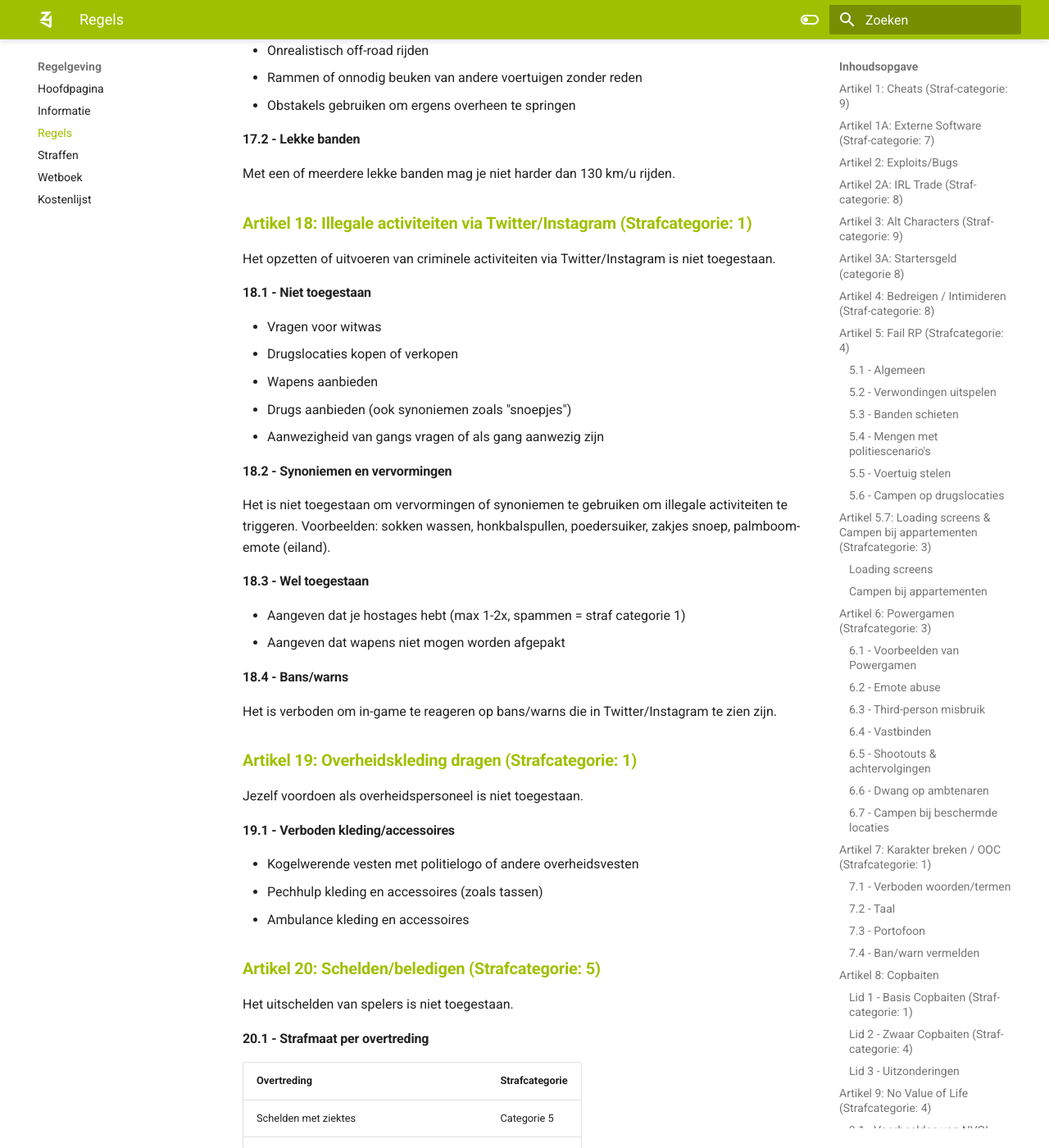
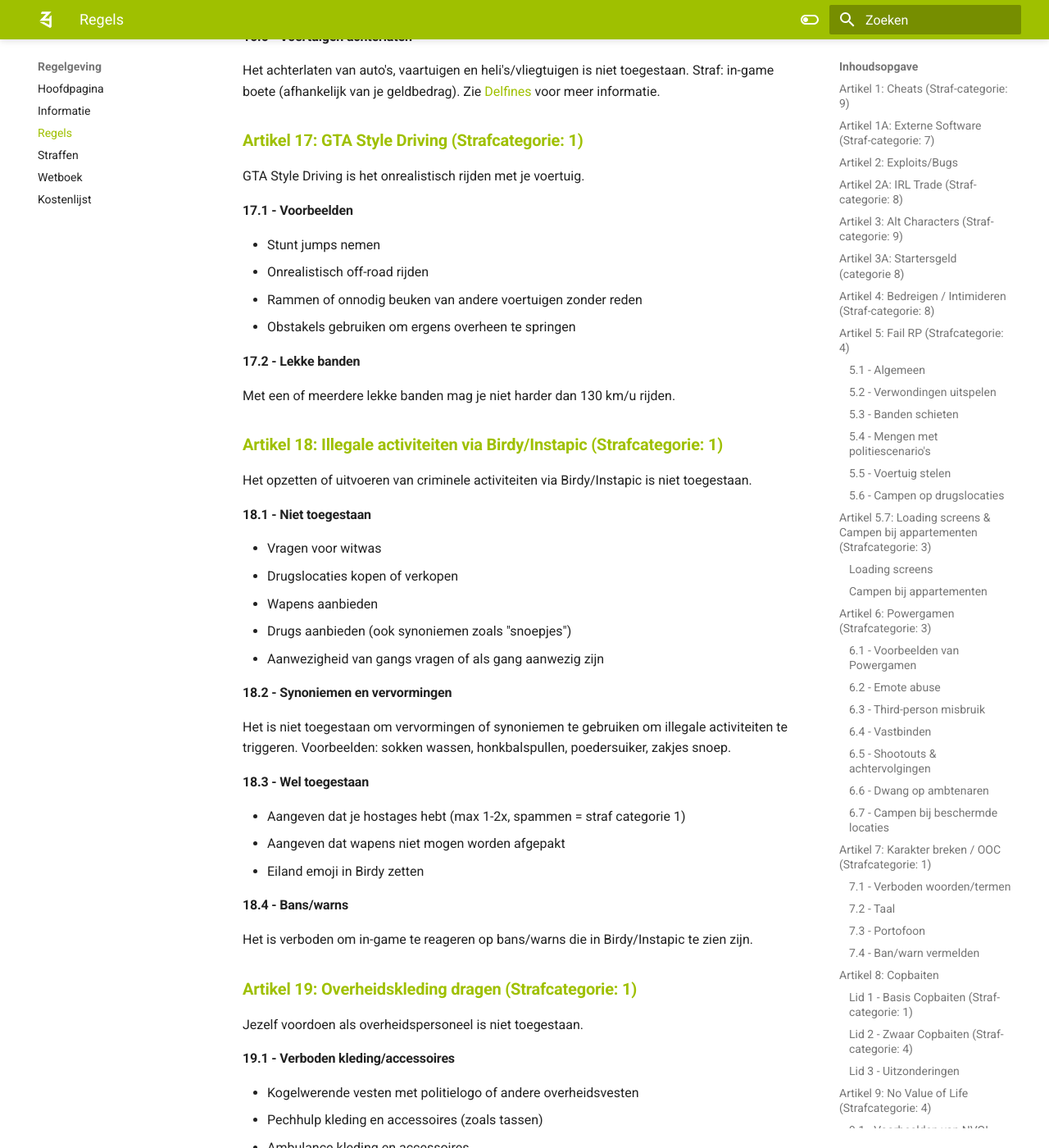
Before and after one commit to exqlusive/zuiderveen-apv, an MkDocs documentation site: the page built from docs/regels.md, in a window 1280 px wide and 1400 px high, scrolled down 12292 px. Shown: the whole window at 82% size. Built offline with MkDocs 1.6.1 and Material for MkDocs 9.7.7, drawn with Linux system fonts in a browser that asks for light colours; some of the changed text lies outside the part shown.

Commit message:
Revised APV

```diff
--- a/docs/regels.md
+++ b/docs/regels.md
@@ -13,7 +12,7 @@
 
 ### **Artikel 2: Exploits/Bugs**
 
-1. Het doelbewust misbruiken van een bug of exploit die jou of anderen voordeel geeft is **niet toegestaan**.
+1. Het doelbewust misbruiken van een bug of exploit die jou of anderen voordeel geeft, is **niet toegestaan**.
 2. **Voorbeelden (Straf-categorie: 6):** Emotes gebruiken om door muren/deuren te komen of te ontsnappen uit de gevangenis.
 3. Handelingen uitvoeren terwijl je dood bent.
 4. **Voorbeelden (Straf-categorie: 7):** Het moedwillig dupliceren van in-game items.
@@ -65,13 +65,13 @@
 
 Je moet verwondingen uitspelen bij:
 
-| Situatie | Snelheid |
-| --- | --- |
-| Over de kop gaan | > 40 km/u |
+| Situatie                                                | Snelheid  |
+|---------------------------------------------------------|-----------|
+| Over de kop gaan                                        | > 40 km/u |
 | Crashen tegen onverwoestbare objecten (gebouwen, palen) | > 85 km/u |
-| Crashen tegen andere voertuigen | > 85 km/u |
-| Crashen met een motor | > 55 km/u |
-| Van motor afgeschoten worden | > 55 km/u |
+| Crashen tegen andere voertuigen                         | > 85 km/u |
+| Crashen met een motor                                   | > 55 km/u |
+| Van motor afgeschoten worden                            | > 55 km/u |
 
 Ook bij:
 
@@ -83,7 +83,7 @@
 #### 5.3 - Banden schieten
 
 Het schieten van banden zonder aanleiding is niet toegestaan.
- Wel toegestaan wanneer:
+Wel toegestaan wanneer:
 
 - Jij of je gang wordt gewaarschuwd om stil te staan
 - Je langer dan 5 minuten wordt achtervolgd door minimaal 2 politievoertuigen
@@ -155,11 +155,17 @@
 - Binnen 10 minuten na het trekken van je wapen dit wegleggen of de stad verlaten. Dit geldt ook voor agenten. Een stafflid mag hiervoor een combatlog ban uitdelen.
 - Het DEL-menu gebruiken om spelers te vinden via ID's
 - Een speler meenemen naar het eiland om daar te doden (RDM-regel omzeilen)
+- Medisch personeel forceren om iemand te reanimeren om direct het wapen af te pakken
+- Communicatie middelen gebruiken terwijl je dood- of onder water bent
+- Medewerkers van de overheid te ontvoeren om een signalering te verwijderen of om iets te bekijken in de MEOS
+- Medewerkers van de overheid te dwingen om een (bewusteloze) burger te fouilleren, items (zoals wapens) af te nemen en te geven aan jou of een andere burger
+- Wanneer je handen omhoog hebt, dien je te allen tijde mee te werken. Het snel switchen naar richten is niet toegestaan (10 sec. cooldown)
 
 #### 6.2 - Emote abuse
 
 - Emotes (zoals F5) gebruiken terwijl je beschoten wordt
 - In F5 liggen achter een muur om in third-person te kijken zonder op te vallen
+- Spammen van emotes om zo door bijvoorbeeld een muur te vallen
 
 #### 6.3 - Third-person misbruik
 
@@ -227,16 +233,12 @@
 - Het verstoren van een scenario, ongeacht de omvang, zoals het telkens heen en weer rijden bij een overval of het mengen in een achtervolging die al enkele minuten bezig is;
 - Het opzettelijk irriteren van agenten of herhaaldelijk proberen af te leiden zonder duidelijke reden of zonder daadwerkelijke overval/intentie.
 
-
-
 #### Lid 2 - Zwaar Copbaiten (Straf-categorie: 4)
 
 - Hieronder wordt verstaan: Het in de lucht schieten om politiereacties uit te lokken;
 - Het schieten op of in de richting van agenten zonder geldige roleplay-reden;
 - Het openlijk rondzwaaien of tonen van (vuur)wapens met als doel een reactie van ambtenaren uit te lokken;
 - Het dreigen met wapens richting ambtenaren zonder roleplay-aanleiding.
-
-
 
 #### Lid 3 - Uitzonderingen
 
@@ -325,10 +327,10 @@
 
 #### 13.1 - Strafmaat
 
-| Situatie | Strafcategorie |
-| --- | --- |
-| 1 slachtoffer | Categorie 2 |
-| Meerdere slachtoffers | Categorie 4 |
+| Situatie              | Strafcategorie |
+|-----------------------|----------------|
+| 1 slachtoffer         | Categorie 2    |
+| Meerdere slachtoffers | Categorie 4    |
 
 ### **Artikel 14: RDM (Strafcategorie: 4)**
 
@@ -338,13 +340,12 @@
 
 De volgende situaties zijn **geen** geldige reden om iemand te vermoorden:
 
-- Uitgescholden worden (sukkel, eikel, lelijk, etc.)
 - Iemand rijdt per ongeluk tegen je aan
 - Iemand weigert te "blaffen", "zingen", "dansen" of vernederende dingen te doen
 
 #### 14.2 - Wel toegestaan
 
-- Uitdagen via Twitter (met bewijs dat het om deze persoon gaat). Twitter-media mag in-game als informatie worden gebruikt.
+- Uitdagen via Birdy (met bewijs dat het om deze persoon gaat). Birdy-media mag in-game als informatie worden gebruikt.
 - Doelbewust een gang uitdagen
 
 #### 14.3 - Op eigen risico
@@ -395,10 +397,10 @@
 
 Een voertuig mag geen hogere categorie pitten of brake checken:
 
-    1. Motorvoertuigen
-    2. Sportauto's en hypercars
+1. Motorvoertuigen
+2. Sportauto's en hypercars
 3. Personenauto's (Sedans, Coupes)
-    4. SUV's
+4. SUV's
 5. Bussen en vrachtwagens (Mercedes 6X6 valt hieronder)
 
 #### 16.3 - Brake checken
@@ -415,7 +417,7 @@
 #### 16.5 - Overige regels
 
 - Gebouwen betreden met ongeschikte voertuigen is niet toegestaan
-- Auto's verkopen via Twitter is toegestaan
+- Auto's verkopen via Birdy is toegestaan
 - Lesauto's mogen alleen voor de lesronde worden gebruikt
 
 #### 16.6 - Voertuigen achterlaten
@@ -437,9 +439,9 @@
 
 Met een of meerdere lekke banden mag je niet harder dan 130 km/u rijden.
 
-### **Artikel 18: Illegale activiteiten via Twitter/Instagram (Strafcategorie: 1)**
+### **Artikel 18: Illegale activiteiten via Birdy/Instapic (Strafcategorie: 1)**
 
-Het opzetten of uitvoeren van criminele activiteiten via Twitter/Instagram is niet toegestaan.
+Het opzetten of uitvoeren van criminele activiteiten via Birdy/Instapic is niet toegestaan.
 
 #### 18.1 - Niet toegestaan
 
@@ -451,16 +453,17 @@
 
 #### 18.2 - Synoniemen en vervormingen
 
-Het is niet toegestaan om vervormingen of synoniemen te gebruiken om illegale activiteiten te triggeren. Voorbeelden: sokken wassen, honkbalspullen, poedersuiker, zakjes snoep, palmboom-emote (eiland).
+Het is niet toegestaan om vervormingen of synoniemen te gebruiken om illegale activiteiten te triggeren. Voorbeelden: sokken wassen, honkbalspullen, poedersuiker, zakjes snoep.
 
 #### 18.3 - Wel toegestaan
 
 - Aangeven dat je hostages hebt (max 1-2x, spammen = straf categorie 1)
 - Aangeven dat wapens niet mogen worden afgepakt
+- Eiland emoji in Birdy zetten
 
 #### 18.4 - Bans/warns
 
-Het is verboden om in-game te reageren op bans/warns die in Twitter/Instagram te zien zijn.
+Het is verboden om in-game te reageren op bans/warns die in Birdy/Instapic te zien zijn.
 
 ### **Artikel 19: Overheidskleding dragen (Strafcategorie: 1)**
 
@@ -573,9 +576,9 @@
 
 Bij gebruik van een voice changer is het niet toegestaan om iemand te herkennen aan zijn stem.
 
-### **Artikel 29: Twitter/Instagram media**
+### **Artikel 29: Birdy/Instapic media**
 
-Informatie uit Twitter of Instagram media mag in de stad gebruikt worden.
+Informatie uit Birdy of Instapic media mag in de stad gebruikt worden.
 
 #### 29.1 - Eigen verantwoordelijkheid
 
@@ -780,11 +787,11 @@
 
 #### 36.1 - Politie vereisten
 
-| Ontvoering | Min. politie in dienst |
-| --- | --- |
-| Burger | 2 |
-| 1 agent | 4 (3 anderen moeten overblijven) |
-| 2 agenten | 8 |
+| Ontvoering | Min. politie in dienst           |
+|------------|----------------------------------|
+| Burger     | 2                                |
+| 1 agent    | 4 (3 anderen moeten overblijven) |
+| 2 agenten  | 8                                |
 
 *Bij 7+ politie vervalt de agentenregel.*
 
@@ -796,12 +803,12 @@
 
 #### 36.3 - Duur en bedragen
 
-| Regel | Limiet |
-| --- | --- |
-| Max. ontvoeringstijd | 90 minuten |
-| Max. eis per burger | €30.000,-|
-| Max. eis per agent | €50.000,-|
-| Max. totaal politie mag geven | €500.000,-|
+| Regel                         | Limiet     |
+|-------------------------------|------------|
+| Max. ontvoeringstijd          | 90 minuten |
+| Max. eis per burger           | €30.000,-  |
+| Max. eis per agent            | €50.000,-  |
+| Max. totaal politie mag geven | €500.000,- |
 
 ### **Artikel 37: Onder dreiging houden (Strafcategorie: 3)**
 
@@ -867,7 +874,7 @@
 #### 39.5 - Niet toegestaan
 
 - Iemand forceren grote tas af te doen om rugwapen te checken
-- Discord kanalen gebruiken als "gezien" (behalve Twitter/Instagram media)
+- Discord kanalen gebruiken als "gezien" (behalve Birdy/Instapic media)
 
 #### 39.6 - Attachments
 
@@ -1110,9 +1117,11 @@
 #### 54.2 - Regels
 
 - Na rippen: 60 min wachten voor dezelfde persoon
-- Wapen mag wapen rippen + daarna doodschieten (met reden)
-- Andere rips: NIET daarna doodschieten
+- Wapen mag wapen rippen + daarna doodschieten
+- Andere rips: NIET daarna doodschieten*
 - Wapens bij fouilleren afpakken = eigen risico
+
+*Uitzondering: als de persoon een grote mond heeft en blijft provoceren/bedreigen, mag deze persoon wel worden vermoord.
 
 #### 54.3 - RDM eiland (Strafcategorie: 1)
 
```
Also changed, not shown: other parts of docs/regels.md (+39 -34 lines).
